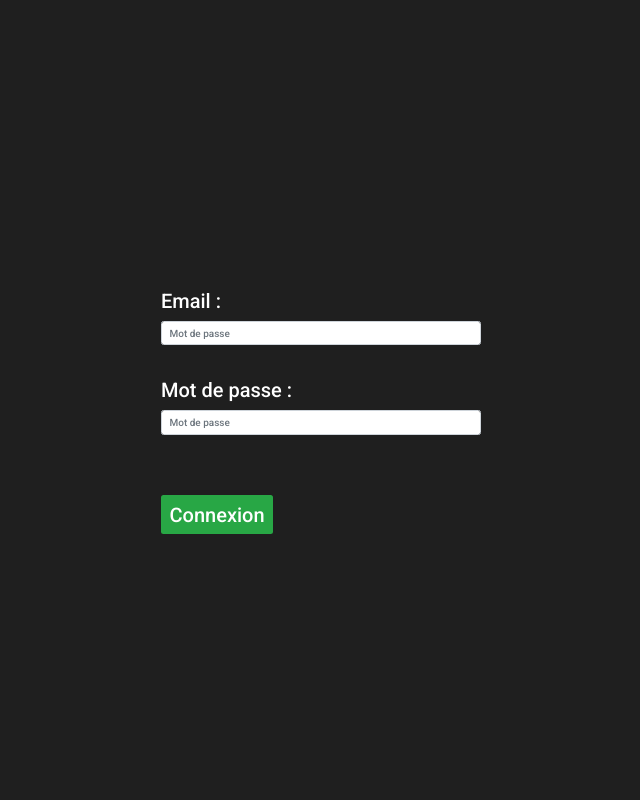
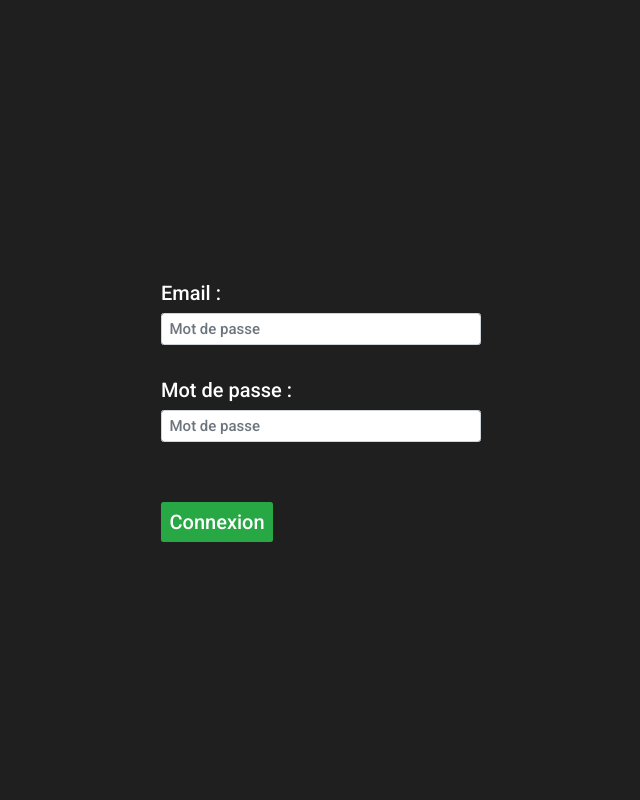
Before and after one commit to LeoPhilip33/servnas, a PHP site: page /back/inscription.php in a window 1280 px wide. Shown: the whole page, without its empty margins (319-959 px from the left). Run offline with PHP 8.4, Linux system fonts and the light colour scheme.

Commit message:
:lipstick: le style oui

```diff
--- a/style.css
+++ b/style.css
@@ -80,3 +80,7 @@ p{
     font-size: 2rem!important;
     margin-top: 5rem;
 }
+
+.form-control{
+    font-size: 1.5rem!important;
+}
```
